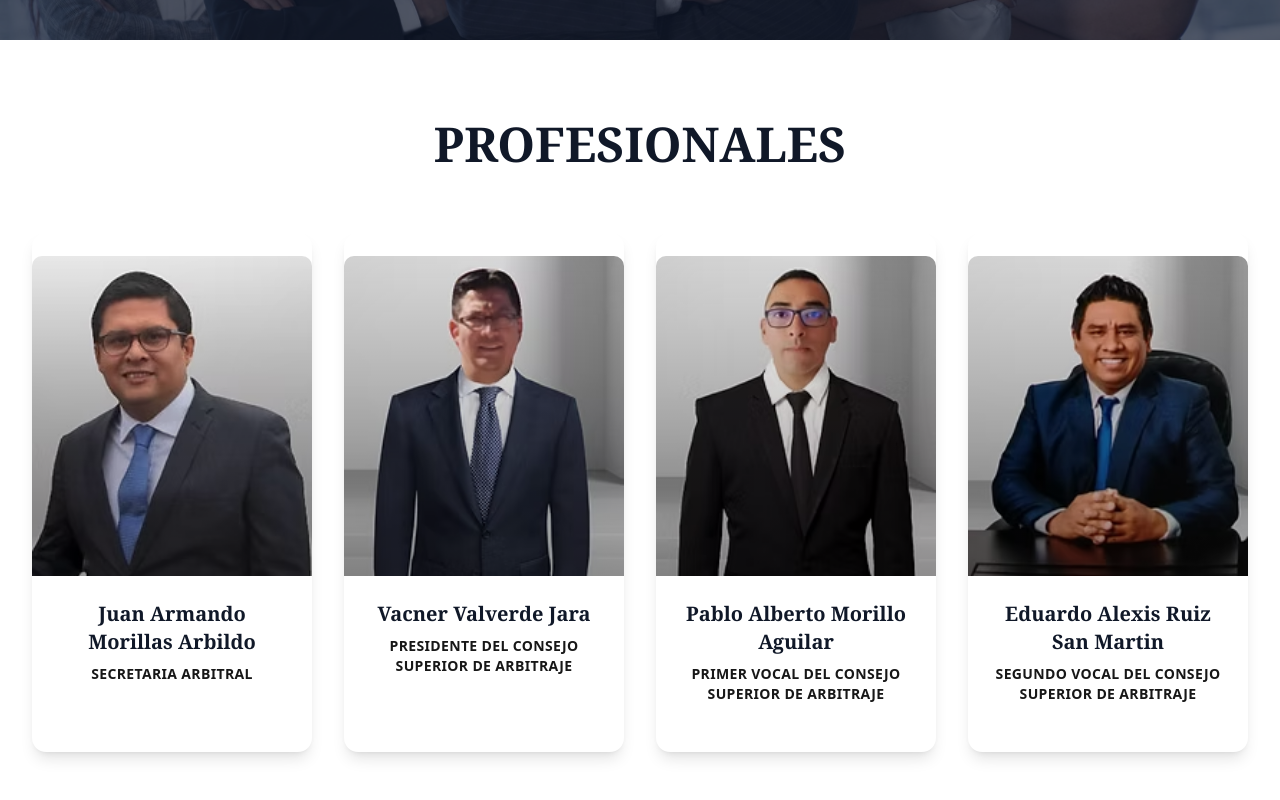
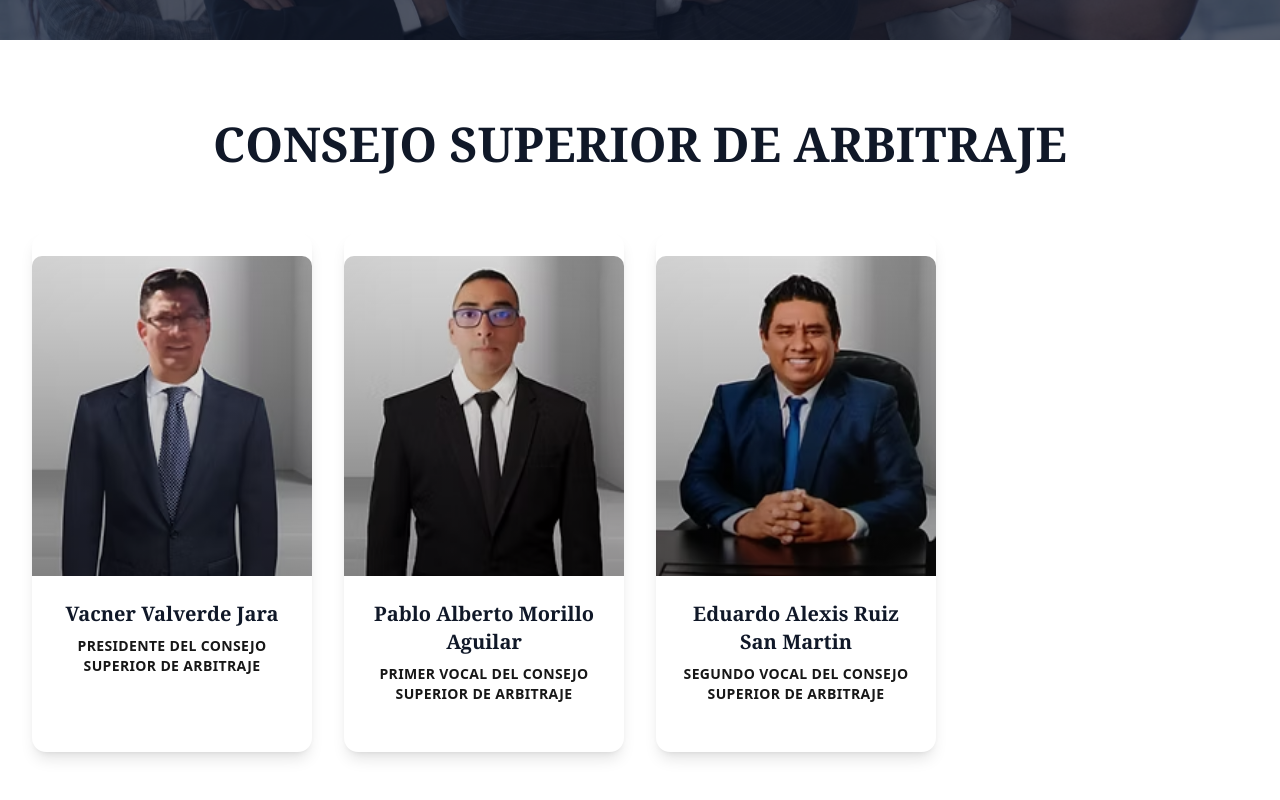
Before and after one commit to branding-emocion/mchabogados, a Next.js app: page /NuestroEquipo in a window 1280 px wide. Shown: the part 360-1160 px from the top of the page. Built offline with nearby package versions, Linux system fonts and the light colour scheme.

Commit message:
Ultimnos cambios

```diff
--- a/app/NuestroEquipo/page.js
+++ b/app/NuestroEquipo/page.js
@@ -12,12 +12,12 @@ export default function NuestroEquipo() {
   const isInView = useInView(ref, { once: true, margin: "-100px" });
 
   const teamMembers = [
-    {
-      id: "JuanArmandoMorillasArbildo",
-      name: "Juan Armando Morillas Arbildo",
-      position: "Secretaria Arbitral",
-      image: "/equipo/juan.avif",
-    },
+    // {
+    //   id: "JuanArmandoMorillasArbildo",
+    //   name: "Juan Armando Morillas Arbildo",
+    //   position: "Secretaria Arbitral",
+    //   image: "/equipo/juan.avif",
+    // },
     {
       id: "VacnerValverdeJara",
       name: "Vacner Valverde Jara",
@@ -99,7 +99,7 @@ export default function NuestroEquipo() {
             transition={{ duration: 0.8 }}
           >
             <h2 className="text-4xl md:text-5xl font-serif font-bold text-gray-900 mb-4 uppercase">
-              Profesionales
+              Consejo superior de arbitraje
             </h2>
             {/* <p className="text-xl text-gray-600 max-w-3xl mx-auto">
               Profesionales altamente calificados que lideran nuestro centro de
```
